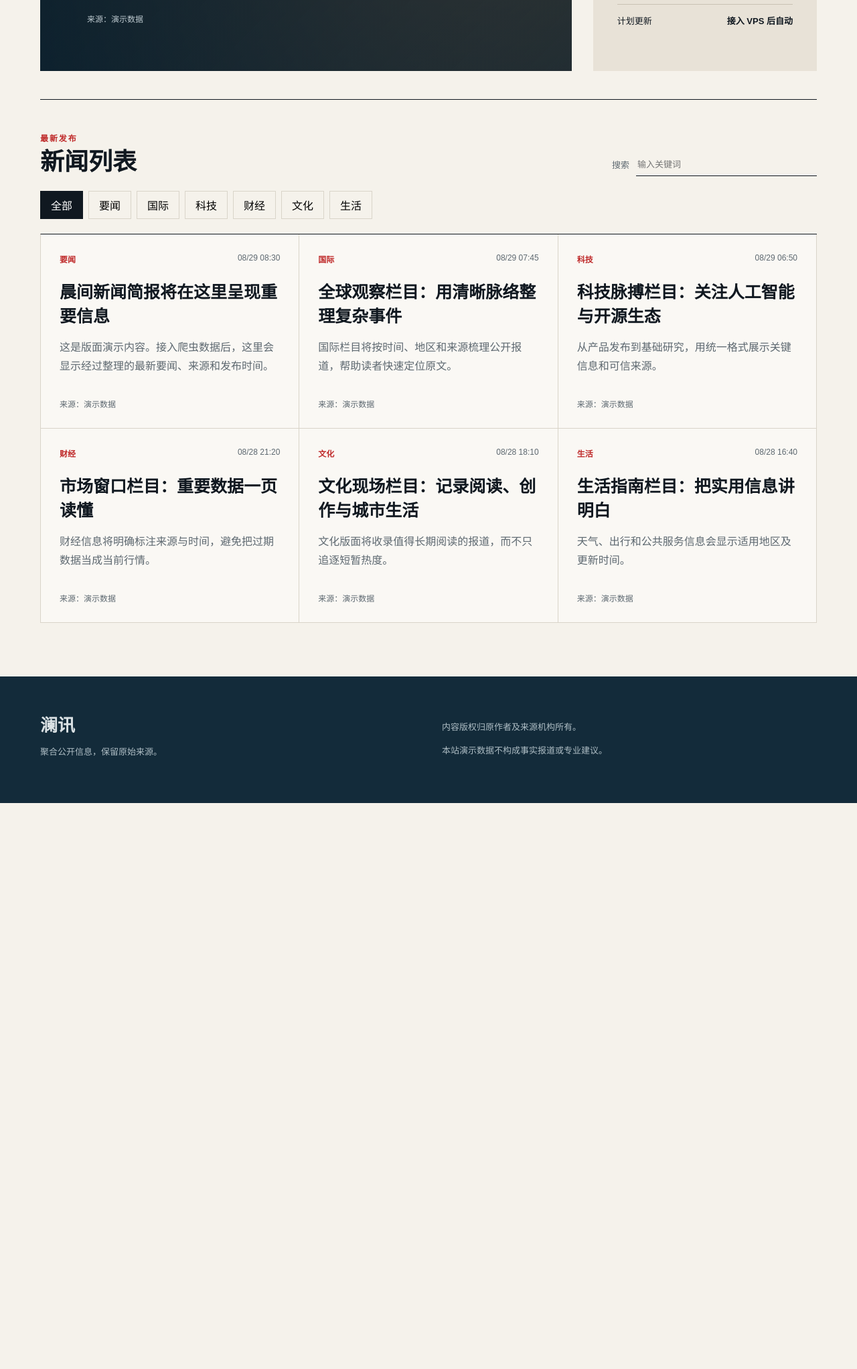
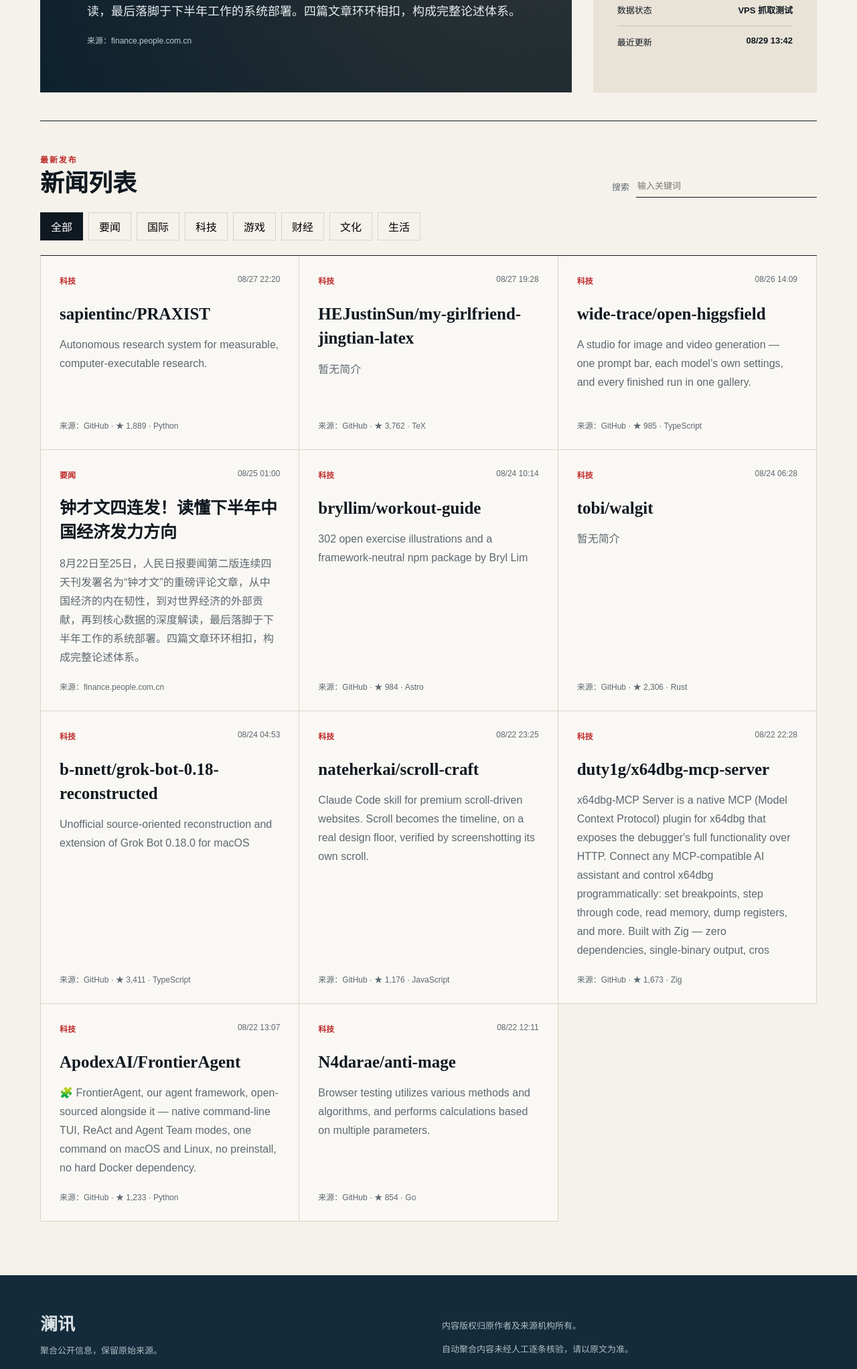
Before and after one commit to 1294369044-oss/-X, an Astro site: page / in a window 1280 px wide. Shown: the part 636-2680 px from the top of the page at 67% size. Before the commit the page ends 1835 px from the top, so only its background shows below. Built offline with nearby package versions, Linux system fonts and the light colour scheme; Astro itself is replaced by a stand-in of ours.

Commit message:
feat: publish first VPS crawler feed

```diff
--- /dev/null
+++ b/src/data/generated-news.json
@@ -0,0 +1,138 @@
+{
+  "generatedAt": "2026-08-29T05:42:17.520Z",
+  "items": [
+    {
+      "slug": "feed-4c6c05d58b519560",
+      "title": "sapientinc/PRAXIST",
+      "summary": "Autonomous research system for measurable, computer-executable research.",
+      "content": [
+        "Autonomous research system for measurable, computer-executable research."
+      ],
+      "category": "科技",
+      "source": "GitHub · ★ 1,889 · Python",
+      "sourceUrl": "https://github.com/sapientinc/PRAXIST",
+      "publishedAt": "2026-08-27T14:20:58.000Z"
+    },
+    {
+      "slug": "feed-88ad9e78cd0f3836",
+      "title": "HEJustinSun/my-girlfriend-jingtian-latex",
+      "summary": "暂无简介",
+      "content": [
+        "暂无简介"
+      ],
+      "category": "科技",
+      "source": "GitHub · ★ 3,762 · TeX",
+      "sourceUrl": "https://github.com/HEJustinSun/my-girlfriend-jingtian-latex",
+      "publishedAt": "2026-08-27T11:28:44.000Z"
+    },
+    {
+      "slug": "feed-a38c1b21e572d0b3",
+      "title": "wide-trace/open-higgsfield",
+      "summary": "A studio for image and video generation — one prompt bar, each model’s own settings, and every finished run in one gallery.",
+      "content": [
+        "A studio for image and video generation — one prompt bar, each model’s own settings, and every finished run in one gallery."
+      ],
+      "category": "科技",
+      "source": "GitHub · ★ 985 · TypeScript",
+      "sourceUrl": "https://github.com/wide-trace/open-higgsfield",
+      "publishedAt": "2026-08-26T06:09:58.000Z"
+    },
+    {
+      "slug": "feed-944aad84c2ddc12b",
+      "title": "钟才文四连发！读懂下半年中国经济发力方向",
+      "summary": "8月22日至25日，人民日报要闻第二版连续四天刊发署名为“钟才文”的重磅评论文章，从中国经济的内在韧性，到对世界经济的外部贡献，再到核心数据的深度解读，最后落脚于下半年工作的系统部署。四篇文章环环相扣，构成完整论述体系。",
+      "content": [
+        "8月22日至25日，人民日报要闻第二版连续四天刊发署名为“钟才文”的重磅评论文章，从中国经济的内在韧性，到对世界经济的外部贡献，再到核心数据的深度解读，最后落脚于下半年工作的系统部署。四篇文章环环相扣，构成完整论述体系。"
+      ],
+      "category": "要闻",
+      "source": "finance.people.com.cn",
+      "sourceUrl": "https://finance.people.com.cn/n1/2026/0825/c1004-40785824.html",
+      "publishedAt": "2026-08-24T17:00:00.000Z",
+      "featured": true
+    },
+    {
+      "slug": "feed-16cb753f52993c1c",
+      "title": "bryllim/workout-guide",
+      "summary": "302 open exercise illustrations and a framework-neutral npm package by Bryl Lim",
+      "content": [
+        "302 open exercise illustrations and a framework-neutral npm package by Bryl Lim"
+      ],
+      "category": "科技",
+      "source": "GitHub · ★ 984 · Astro",
+      "sourceUrl": "https://github.com/bryllim/workout-guide",
+      "publishedAt": "2026-08-24T02:14:20.000Z"
+    },
+    {
+      "slug": "feed-0c0a337804a48cc7",
+      "title": "tobi/walgit",
+      "summary": "暂无简介",
+      "content": [
+        "暂无简介"
+      ],
+      "category": "科技",
+      "source": "GitHub · ★ 2,306 · Rust",
+      "sourceUrl": "https://github.com/tobi/walgit",
+      "publishedAt": "2026-08-23T22:28:01.000Z"
+    },
+    {
+      "slug": "feed-304120eec7037386",
+      "title": "b-nnett/grok-bot-0.18-reconstructed",
+      "summary": "Unofficial source-oriented reconstruction and extension of Grok Bot 0.18.0 for macOS",
+      "content": [
+        "Unofficial source-oriented reconstruction and extension of Grok Bot 0.18.0 for macOS"
+      ],
+      "category": "科技",
+      "source": "GitHub · ★ 3,411 · TypeScript",
+      "sourceUrl": "https://github.com/b-nnett/grok-bot-0.18-reconstructed",
+      "publishedAt": "2026-08-23T20:53:01.000Z"
+    },
+    {
+      "slug": "feed-9b4fea6b3da481ce",
+      "title": "nateherkai/scroll-craft",
+      "summary": "Claude Code skill for premium scroll-driven websites. Scroll becomes the timeline, on a real design floor, verified by screenshotting its own scroll.",
+      "content": [
+        "Claude Code skill for premium scroll-driven websites. Scroll becomes the timeline, on a real design floor, verified by screenshotting its own scroll."
+      ],
+      "category": "科技",
+      "source": "GitHub · ★ 1,176 · JavaScript",
+      "sourceUrl": "https://github.com/nateherkai/scroll-craft",
+      "publishedAt": "2026-08-22T15:25:08.000Z"
+    },
+    {
+      "slug": "feed-5b8b35e3d0d384c3",
+      "title": "duty1g/x64dbg-mcp-server",
+      "summary": "x64dbg-MCP Server is a native MCP (Model Context Protocol) plugin for x64dbg that exposes the debugger's full functionality over HTTP. Connect any MCP-compatible AI assistant and control x64dbg programmatically: set breakpoints, step through code, read memory, dump registers, and more. Built with Zig — zero dependencies, single-binary output, cros",
+      "content": [
+        "x64dbg-MCP Server is a native MCP (Model Context Protocol) plugin for x64dbg that exposes the debugger's full functionality over HTTP. Connect any MCP-compatible AI assistant and control x64dbg programmatically: set breakpoints, step through code, read memory, dump registers, and more. Built with Zig — zero dependencies, single-binary output, cros"
+      ],
+      "category": "科技",
+      "source": "GitHub · ★ 1,673 · Zig",
+      "sourceUrl": "https://github.com/duty1g/x64dbg-mcp-server",
+      "publishedAt": "2026-08-22T14:28:41.000Z"
+    },
+    {
+      "slug": "feed-08f7fccfef9f839f",
+      "title": "ApodexAI/FrontierAgent",
+      "summary": "🧩 FrontierAgent, our agent framework, open-sourced alongside it — native command-line TUI, ReAct and Agent Team modes, one command on macOS and Linux, no preinstall, no hard Docker dependency.",
+      "content": [
+        "🧩 FrontierAgent, our agent framework, open-sourced alongside it — native command-line TUI, ReAct and Agent Team modes, one command on macOS and Linux, no preinstall, no hard Docker dependency."
+      ],
+      "category": "科技",
+      "source": "GitHub · ★ 1,233 · Python",
+      "sourceUrl": "https://github.com/ApodexAI/FrontierAgent",
+      "publishedAt": "2026-08-22T05:07:35.000Z"
+    },
+    {
+      "slug": "feed-17faebc3d51695f3",
+      "title": "N4darae/anti-mage",
+      "summary": "Browser testing utilizes various methods and algorithms, and performs calculations based on multiple parameters.",
+      "content": [
+        "Browser testing utilizes various methods and algorithms, and performs calculations based on multiple parameters."
+      ],
+      "category": "科技",
+      "source": "GitHub · ★ 854 · Go",
+      "sourceUrl": "https://github.com/N4darae/anti-mage",
+      "publishedAt": "2026-08-22T04:11:00.000Z"
+    }
+  ]
+}
--- a/src/data/news.ts
+++ b/src/data/news.ts
@@ -1,4 +1,4 @@
-export type NewsCategory = "要闻" | "国际" | "科技" | "财经" | "文化" | "生活";
+export type NewsCategory = "要闻" | "国际" | "科技" | "游戏" | "财经" | "文化" | "生活";
 
 export interface NewsItem {
   slug: string;
--- a/src/layouts/BaseLayout.astro
+++ b/src/layouts/BaseLayout.astro
@@ -1,5 +1,6 @@
 ---
 import "../styles/global.css";
+import generatedNews from "../data/generated-news.json";
 
 interface Props {
   title?: string;
@@ -11,6 +12,7 @@ const {
   description = "中文新闻聚合与脉络整理，保留来源，拒绝信息噪音。",
 } = Astro.props;
 const canonical = new URL(Astro.url.pathname, Astro.site);
+const hasGeneratedNews = generatedNews.items.length > 0;
 const today = new Intl.DateTimeFormat("zh-CN", {
   year: "numeric",
   month: "long",
@@ -36,7 +38,7 @@ const today = new Intl.DateTimeFormat("zh-CN", {
     <header class="site-header">
       <div class="utility container">
         <span>{today}</span>
-        <span class="demo-badge">当前为演示数据</span>
+        <span class="demo-badge">{hasGeneratedNews ? "自动聚合 · 请核对原文" : "当前为演示数据"}</span>
       </div>
       <div class="brand-row container">
         <a class="brand" href="/" aria-label="澜讯首页">
@@ -51,6 +53,7 @@ const today = new Intl.DateTimeFormat("zh-CN", {
           <a href="/?category=要闻">要闻</a>
           <a href="/?category=国际">国际</a>
           <a href="/?category=科技">科技</a>
+          <a href="/?category=游戏">游戏</a>
           <a href="/?category=财经">财经</a>
           <a href="/?category=文化">文化</a>
           <a href="/?category=生活">生活</a>
@@ -62,7 +65,7 @@ const today = new Intl.DateTimeFormat("zh-CN", {
     <footer class="site-footer">
       <div class="container footer-grid">
         <div><strong>澜讯</strong><p>聚合公开信息，保留原始来源。</p></div>
-        <div><p>内容版权归原作者及来源机构所有。</p><p>本站演示数据不构成事实报道或专业建议。</p></div>
+        <div><p>内容版权归原作者及来源机构所有。</p><p>{hasGeneratedNews ? "自动聚合内容未经人工逐条核验，请以原文为准。" : "本站演示数据不构成事实报道或专业建议。"}</p></div>
       </div>
     </footer>
   </body>
--- a/src/lib/news.ts
+++ b/src/lib/news.ts
@@ -1,4 +1,5 @@
 import { demoNews, type NewsItem } from "../data/news";
+import generatedNews from "../data/generated-news.json";
 
 function isNewsItem(value: unknown): value is NewsItem {
   if (!value || typeof value !== "object") return false;
@@ -8,9 +9,20 @@ function isNewsItem(value: unknown): value is NewsItem {
   ) && Array.isArray(item.content) && item.content.every(p => typeof p === "string");
 }
 
+const localGenerated = Array.isArray(generatedNews.items)
+  ? generatedNews.items.filter(isNewsItem)
+  : [];
+
+export const hasGeneratedNews = localGenerated.length > 0;
+export const generatedAt = generatedNews.generatedAt;
+
+function newestFirst(items: NewsItem[]) {
+  return [...items].sort((a, b) => Date.parse(b.publishedAt) - Date.parse(a.publishedAt));
+}
+
 export async function getNews(): Promise<NewsItem[]> {
   const url = import.meta.env.NEWS_DATA_URL;
-  if (!url) return demoNews;
+  if (!url) return hasGeneratedNews ? newestFirst(localGenerated) : demoNews;
 
   try {
     const response = await fetch(url, { signal: AbortSignal.timeout(10_000) });
@@ -19,9 +31,9 @@ export async function getNews(): Promise<NewsItem[]> {
     if (!Array.isArray(value) || !value.every(isNewsItem)) {
       throw new Error("新闻数据格式不正确");
     }
-    return value.sort((a, b) => Date.parse(b.publishedAt) - Date.parse(a.publishedAt));
+    return newestFirst(value);
   } catch (error) {
-    console.warn("远程新闻数据读取失败，使用演示数据继续构建。", error);
-    return demoNews;
+    console.warn("远程新闻数据读取失败，使用仓库内的已核验数据继续构建。", error);
+    return hasGeneratedNews ? newestFirst(localGenerated) : demoNews;
   }
 }
--- a/src/pages/about.astro
+++ b/src/pages/about.astro
@@ -1,16 +1,17 @@
 ---
 import BaseLayout from "../layouts/BaseLayout.astro";
+import { hasGeneratedNews } from "../lib/news";
 ---
 <BaseLayout title="关于澜讯｜新闻来源与原则">
   <article class="article container about-page">
     <span class="section-kicker">关于本站</span>
     <h1>让公开信息更容易读懂</h1>
     <div class="article-body">
-      <p>澜讯是一个中文新闻聚合与脉络整理网站。网站计划由独立爬虫节点采集公开信息，再通过静态构建发布到 Cloudflare Pages。</p>
+      <p>澜讯是一个中文新闻聚合与脉络整理网站。网站由独立爬虫节点采集公开信息，再通过静态构建发布到 Cloudflare Workers。</p>
       <h2>我们的展示原则</h2>
       <ul><li>每条内容保留来源名称和原文链接。</li><li>明确显示发布时间，避免旧闻被误认为最新消息。</li><li>摘要与原文分开，不冒充原始报道。</li><li>采集失败时不伪造内容，也不显示虚假的更新状态。</li></ul>
       <h2>当前状态</h2>
-      <p>网站尚未接入真实爬虫数据。页面中的内容均明确标记为演示数据。</p>
+      <p>{hasGeneratedNews ? "网站正在进行 VPS 抓取数据的端到端测试。自动聚合内容未经人工逐条核验，请以每条信息链接的原始来源为准。" : "网站尚未接入真实爬虫数据。页面中的内容均明确标记为演示数据。"}</p>
     </div>
   </article>
 </BaseLayout>
--- a/src/pages/index.astro
+++ b/src/pages/index.astro
@@ -1,15 +1,21 @@
 ---
 import BaseLayout from "../layouts/BaseLayout.astro";
 import NewsCard from "../components/NewsCard.astro";
-import { getNews } from "../lib/news";
+import { generatedAt, getNews, hasGeneratedNews } from "../lib/news";
 
 const news = await getNews();
 const featured = news.find(item => item.featured) ?? news[0];
 const latest = news;
-const categories = ["全部", "要闻", "国际", "科技", "财经", "文化", "生活"];
+const categories = ["全部", "要闻", "国际", "科技", "游戏", "财经", "文化", "生活"];
+const updatedAt = generatedAt
+  ? new Intl.DateTimeFormat("zh-CN", {
+      month: "2-digit", day: "2-digit", hour: "2-digit", minute: "2-digit",
+      timeZone: "Asia/Shanghai", hour12: false,
+    }).format(new Date(generatedAt))
+  : "尚未接入";
 ---
 <BaseLayout>
-  <section class="ticker"><div class="container"><strong>即时</strong><span>新闻数据接口尚未启用，目前展示安全的版面演示内容。</span></div></section>
+  <section class="ticker"><div class="container"><strong>即时</strong><span>{hasGeneratedNews ? `VPS 抓取测试已接入 · 更新时间 ${updatedAt} · 请点击原文核对` : "新闻数据接口尚未启用，目前展示安全的版面演示内容。"}</span></div></section>
 
   <div class="container page-shell">
     {featured && (
@@ -24,7 +30,7 @@ const categories = ["全部", "要闻", "国际", "科技", "财经", "文化",
           <span class="section-kicker">编辑台</span>
           <h2>不追逐噪音，只整理重要信息</h2>
           <p>保留原文链接、明确发布时间，并将事实与摘要分开呈现。</p>
-          <dl><div><dt>数据状态</dt><dd>演示模式</dd></div><div><dt>计划更新</dt><dd>接入 VPS 后自动</dd></div></dl>
+          <dl><div><dt>数据状态</dt><dd>{hasGeneratedNews ? "VPS 抓取测试" : "演示模式"}</dd></div><div><dt>最近更新</dt><dd>{updatedAt}</dd></div></dl>
         </aside>
       </section>
     )}
```
Also changed, not shown: scripts/import-crawler-data.mjs (added, +75 -0 lines).
